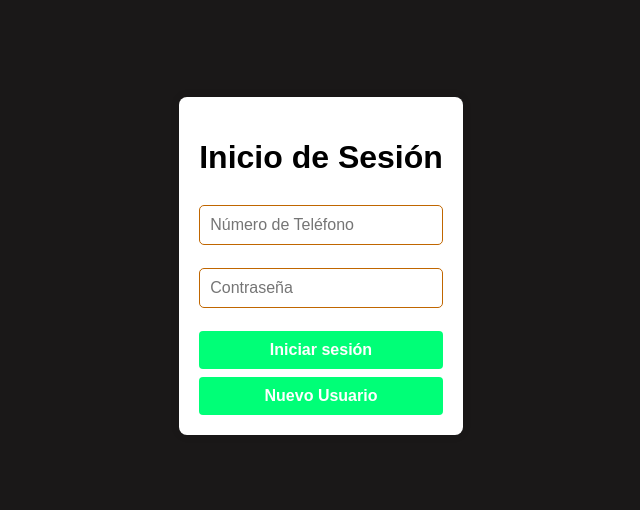
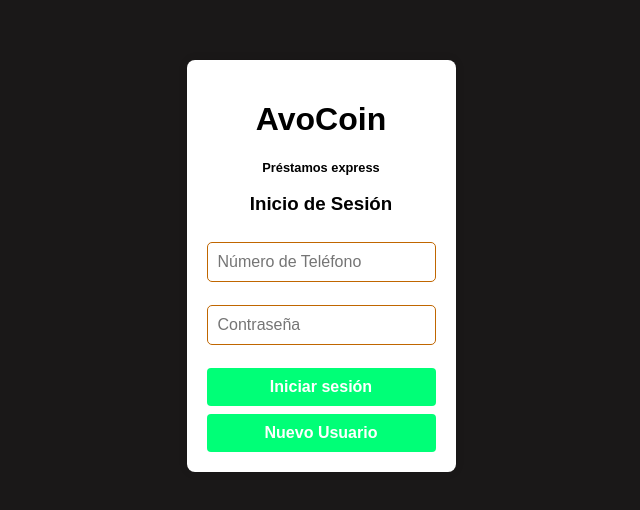
Before and after one commit to Appvocados/AvoCoin, a plain HTML site: page index.html in a window 1280 px wide. Shown: the part 134-644 px from the top of the page, without its empty margins (319-959 px from the left). Drawn offline with Linux system fonts and the light colour scheme.

Commit message:
Update index.html

```diff
--- a/index.html
+++ b/index.html
@@ -226,13 +226,19 @@
     height: auto;
 }
 
+h2 {
+    font-size: .8em;
+}
+
     </style>
 </head>
 <body>
     <div class="container">
         <!-- Formulario de Inicio de Sesión -->
         <div id="loginFormContainer">
-            <h1>Inicio de Sesión</h1>
+            <h1>AvoCoin</h1>
+            <h2 id="">Préstamos express</h2>
+            <h3>Inicio de Sesión</h3>
             <form id="loginForm">
                 <input type="tel" id="phone" placeholder="Número de Teléfono" required>
                 <input type="password" id="password" placeholder="Contraseña" required>
```
